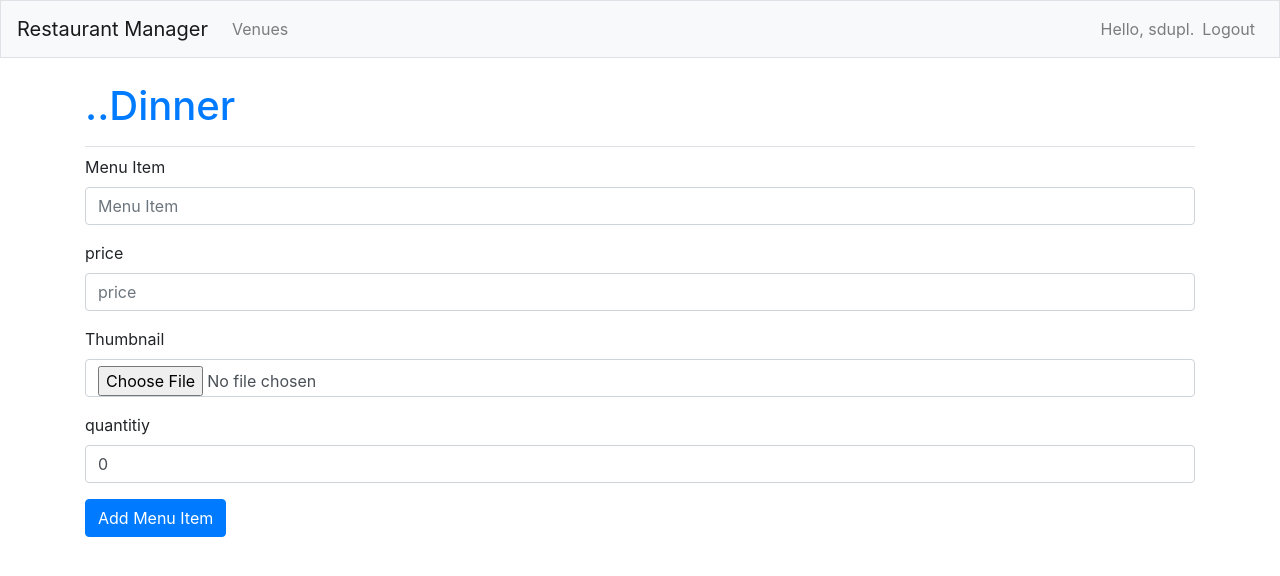
After one commit to sduplantis18/Seated-Restaurant-Manager, a Django app: page /new_menu_item/1/ in a window 1280 px wide. The commit adds this page. Shown: the top 576 px of the page. Run offline with Django 3.2, Linux system fonts and the light colour scheme; a user stored in the database is signed in; data comes from the database, SQL or seed files in the repository; both versions use the stored data as it was after the commit; some libraries are stand-ins or nearby versions.

Commit message:
Add new menus, menu items, & edit

```diff
--- a/learning_logs/forms.py
+++ b/learning_logs/forms.py
@@ -24,5 +24,5 @@ class MenuForm(forms.ModelForm):
 class MenuItemForm(forms.ModelForm):
     class Meta:
         model = Menu_item
-        fields = ['title', 'price', 'image']
-        labels = {'title': 'Menu Item', 'price':'price', 'image':'Thumbnail'}
+        fields = ['title', 'price', 'image', 'quantity']
+        labels = {'title': 'Menu Item', 'price':'price', 'image':'Thumbnail', 'quantity':'quantitiy'}
--- a/learning_logs/models.py
+++ b/learning_logs/models.py
@@ -52,6 +52,7 @@ class Menu_item(models.Model):
     title = models.CharField(max_length=50, null=False)
     price = models.DecimalField(max_digits=6, decimal_places=2, default=None, blank=True, null=True)
     image = models.ImageField(null=True, blank=True, upload_to='menu_items')
+    quantity = models.IntegerField(default=0)
 
     class Meta:
         verbose_name_plural = 'menu items'
--- a/learning_logs/templates/learning_logs/menu.html
+++ b/learning_logs/templates/learning_logs/menu.html
@@ -15,7 +15,7 @@
     {% for menu_item in menu_items %}
     <div class="card mb-4">
         <h4 class="card-header">
-            <small><a href="{% url 'learning_logs:menu_item' menu_item.id %}">{{ menu_item }}</a></small>
+            <small>{{ menu_item }}</small>
             - <small><a href="{% url 'learning_logs:edit_menu_item' menu_item.id %}">Edit</a></small>
         </h4>
         <div class="card-body">
@@ -24,7 +24,7 @@
 
     </div>
     {% empty %}
-        <li>There are no itesm added to this menu yet.</li>
+        <p>There are no items added to this menu yet.</p>
     {% endfor %}
 
 
--- /dev/null
+++ b/learning_logs/templates/learning_logs/new_menu_item.html
@@ -0,0 +1,21 @@
+{% extends "learning_logs/base.html" %}
+{% load bootstrap4 %}
+
+{% block page_header %}
+<h1><a href="{% url 'learning_logs:menu' menu.id %}">..{{ menu }}</a></h1>
+{% endblock page_header %}
+
+{% block content %}
+    <form action="{% url 'learning_logs:new_menu_item' menu.id%}" method = 'POST' enctype="multipart/form-data">
+        <div class="form-group">
+        {% csrf_token %}
+        {% bootstrap_form form %}
+        </div>
+
+        {% buttons %}
+        <button name="submit" class="btn btn-primary">Add Menu Item</button>
+        {% endbuttons %}
+
+    </form>
+
+{% endblock content %}
--- a/learning_logs/urls.py
+++ b/learning_logs/urls.py
@@ -29,9 +29,7 @@ urlpatterns = [
     # Page for a menu
     path('menu/<int:menu_id>/', views.menu, name='menu'),
     # Page for a new menu_item
-    path('new_menu_item/', views.new_menu_item, name='new_menu_item'),
-    # Page for a menu_item
-    path('menu_item/<int:menu_item_id>/', views.menu_item, name='menu_item'),
+    path('new_menu_item/<int:menu_id>/', views.new_menu_item, name='new_menu_item'),
     # Page for editing a menu item
     path('edit_menu_item/<int:menu_item_id>/', views.edit_menu_item, name='edit_menu_item'),
 ]
--- a/learning_logs/views.py
+++ b/learning_logs/views.py
@@ -3,8 +3,8 @@ from django.shortcuts import render, redirect
 from django.contrib.auth.decorators import login_required
 from django.http import Http404
 
-from .models import Topic, Entry, Menu
-from .forms import MenuForm, TopicForm, EntryForm
+from .models import Topic, Entry, Menu, Menu_item
+from .forms import MenuForm, MenuItemForm, TopicForm, EntryForm
 
 # Create your views here.
 def index(request):
@@ -169,3 +169,44 @@ def menu(request, menu_id):
     context = {'menu': menu, 'menu_items': menu_items}
     # send the context to the template
     return render(request, 'learning_logs/menu.html', context)
+
+
+@login_required
+def new_menu_item(request, menu_id):
+    """Create a new menu_item"""
+    menu = Menu.objects.get(id=menu_id)
+    # Intial load of the form
+    if request.method != 'POST':
+        form = MenuItemForm()
+    # Post and process the data
+    else:
+        form = MenuItemForm(request.POST, request.FILES)
+        if form.is_valid:
+            new_menu_item = form.save(commit=False)
+            new_menu_item.menu = menu
+            form.save()
+            return redirect('learning_logs:menu', menu_id=menu_id)
+
+    # display context and render the html to display the form
+    context = {'menu':menu, 'form':form }
+    return render(request, 'learning_logs/new_menu_item.html', context)
+
+
+@login_required
+def edit_menu_item(request, menu_item_id):
+    """Edit a menu item"""
+    menu_item = Menu_item.objects.get(id=menu_item_id)
+    menu = menu_item.menu
+
+    if request.method != 'POST':
+        # Initial request; pre-fill form with current entry
+        form = MenuItemForm(instance=menu_item)
+    else:
+        # POST data submitted; process data
+        form = MenuItemForm(instance=menu_item, data=request.POST)
+        if form.is_valid:
+            form.save()
+            return redirect('learning_logs:menu', menu_id=menu.id)
+
+    context = {'menu_item':menu_item, 'menu':menu, 'form':form}
+    return render(request, 'learning_logs/edit_menu_item.html', context)
```
Also changed, not shown: db.sqlite3, learning_logs/migrations/0014_menu_item_quantity.py (added), learning_logs/templates/learning_logs/edit_menu_item.html (added), learning_logs/templates/learning_logs/menu_item.html (added).
